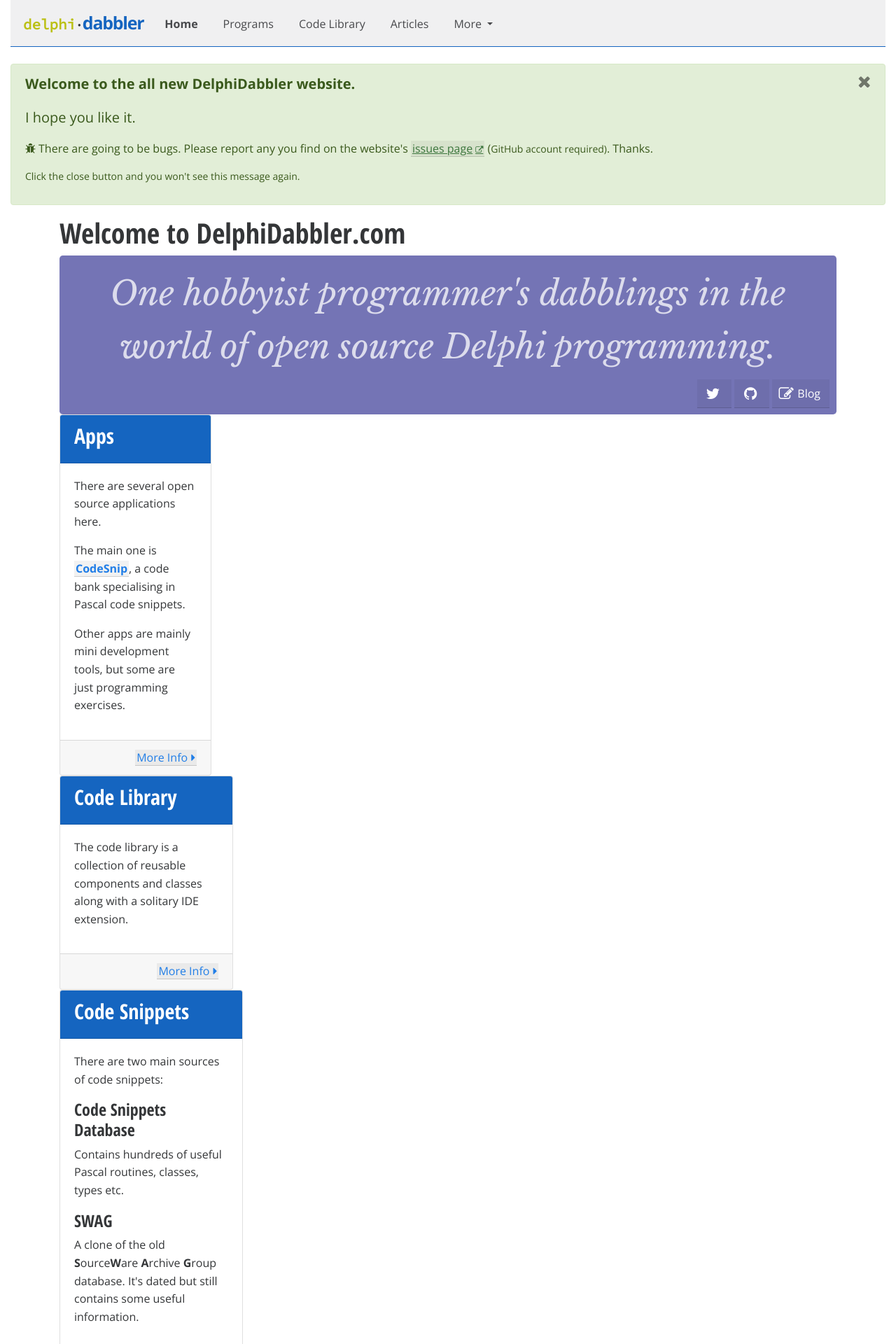
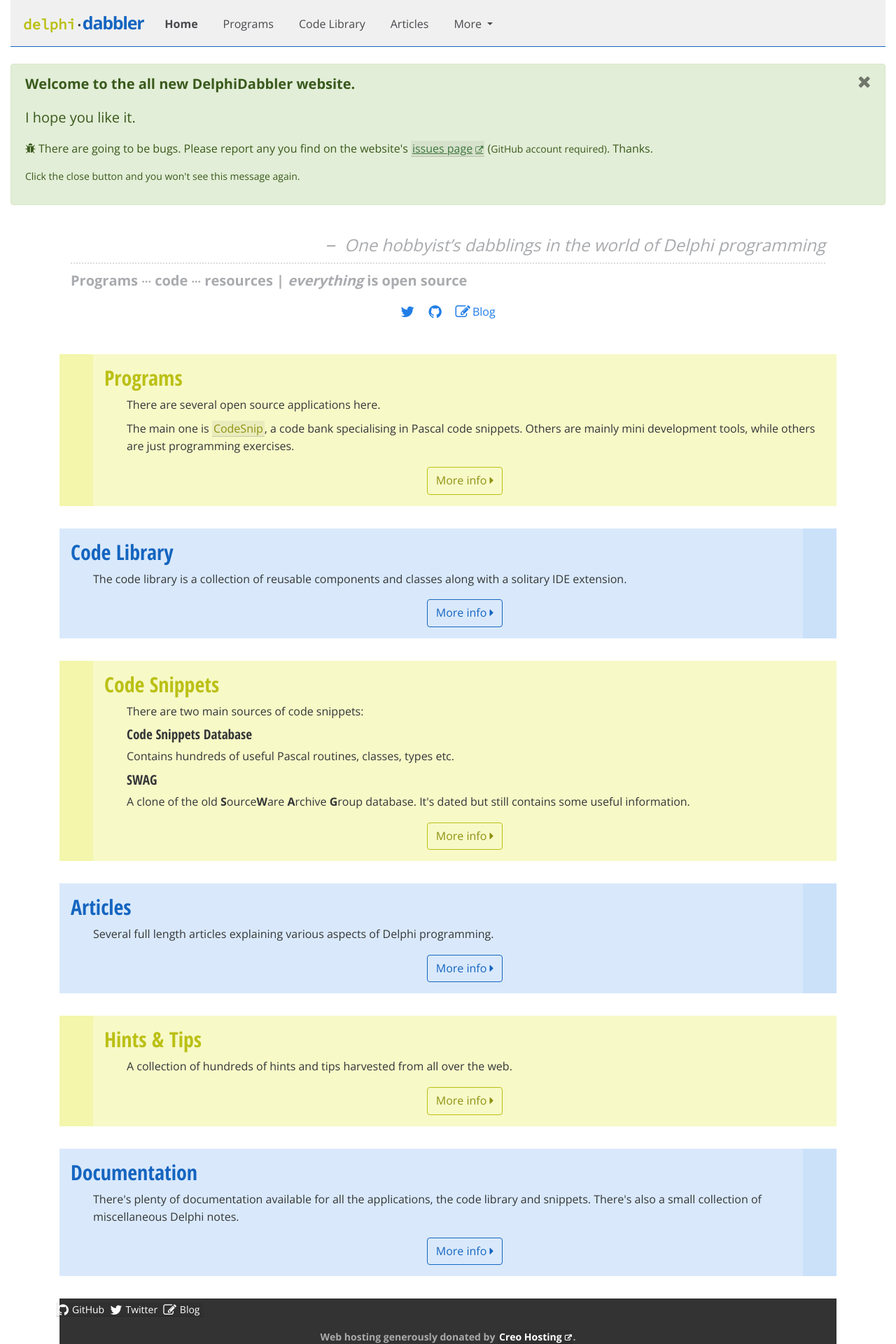
Before and after one commit to delphidabbler/delphidabbler.github.io, a Jekyll site: the page built from index.html, in a window 1280 px wide. Shown: the top 1920 px of the page at 70% size. Built offline with Jekyll 4.4.1, drawn with Linux system fonts in a browser that asks for light colours; nearby versions of some CDN libraries; comment, search, counter and statistics services are not loaded; some of the changed text lies outside the part shown.

Commit message:
Major rewrite and restyle of home page

```diff
--- /dev/null
+++ b/_sass/site-styles/_index.scss
@@ -0,0 +1,140 @@
+// ** Custom styling for home page
+
+#slogan {
+    padding: 1rem;
+
+    h1 {
+        color: $dd-theme-primary;
+    }
+
+    .dd-strapline {
+        font-size: 150%;
+        font-style: italic;
+        color: $dd-theme-gray-500;
+        border-bottom: 2px $dd-theme-gray-300 dotted;
+        padding: 0 0 0.25rem 0;
+        margin: 0 0 0.5rem 0;
+        text-align: right;
+        &:before {
+            font-size: 120%;
+            content: "\2013\00a0";
+        }
+    }
+
+    .dd-opensource {
+        font-size: 125%;
+        font-weight: bold;
+        text-align: left;
+        margin: 0 0 1rem 0;
+        color: $dd-theme-gray-500;
+
+        .dd-separator-dot:after {
+            content: "\00b7\00b7\00b7";
+            font-size: 80%;
+        }
+    }
+
+    .dd-link-boxes {
+        text-align: center;
+
+        a {
+            text-decoration: none;
+            background-color: transparent;
+            border: none;
+            border-bottom-width: 2px;
+            border-bottom-style: $dd-theme-link-border-style;
+            border-bottom-color: transparent;
+
+            &:hover {
+                border-bottom-color: $dd-theme-link;
+            }
+        }
+    }
+}
+
+#showcase {
+
+    $stripe-width: 3rem;
+    $stripe-style: solid;
+
+    .dd-showcase-item {
+        margin: 2rem 0;
+        padding: 1rem;
+
+        .btn-info {
+            background-color: transparent;
+            color: $dd-theme-body-text;
+        }
+
+        &:nth-child(odd) {
+
+            background-color: $dd-theme-secondary-light;
+            border-left: $stripe-width $stripe-style darken($dd-theme-secondary-light, 6%);
+
+            h2 {
+                color: $dd-theme-secondary;
+            }
+
+            .btn-info {
+                border-color: $dd-theme-secondary;
+                &:hover {
+                    background-color: darken($dd-theme-secondary-light, 15%);
+                }
+            }
+
+            a {
+                color: darken($dd-theme-secondary, 10%);
+            }
+        }
+
+        &:nth-child(even) {
+
+            background-color: $dd-theme-primary-light;
+            border-right: $stripe-width $stripe-style  darken($dd-theme-primary-light, 3%);
+
+            h2 {
+                color: $dd-theme-primary;
+            }
+
+            .btn-info {
+                margin-left: 2 * $stripe-width;
+                border-color: $dd-theme-primary;
+                &:hover {
+                    background-color: darken($dd-theme-primary-light, 15%);
+                }
+            }
+
+            a {
+                color: $dd-theme-primary;
+            }
+        }
+
+        .dd-showcase-item-header {
+            h2 {
+                margin-bottom: 0.5rem;
+            }
+        }
+
+        .dd-showcase-item-body {
+
+            margin-left: 2rem;
+
+            p {
+                margin-bottom: 0.5rem;
+                &:last-child {
+                    margin-bottom: 0;
+                }
+            }
+
+            h3 {
+                margin-bottom: 0.5rem;
+                font-size: 120%;
+            }
+        }
+
+        .dd-showcase-item-footer {
+            text-align: center;
+            margin-top: 1rem;
+        }
+    }
+}
--- a/_sass/site-styles/styles.scss
+++ b/_sass/site-styles/styles.scss
@@ -1,5 +1,6 @@
 @import "core";
 @import "logo";
+@import "index";
 // Import shims used to ease conversion from BS3 to BS4
 @import "shims";
 // Following files were created for BS3: they need to be reworked/refactored (and renamed)
--- a/index.html
+++ b/index.html
@@ -2,131 +2,199 @@
 title: Home Page
 ---
 
-<h1 roll="heading">Welcome to DelphiDabbler.com</h1>
+<section id="slogan" aria-label="Slogan">
 
-<div class="box">
-  <p class="text-center strapline">
-    One hobbyist programmer's dabblings in the world of open source Delphi programming.
-  </p>
-  <div class="text-right link-boxes">
-    <a href="{{ site.data.core.twitter-url }}" aria-label="{{ site.data.core.twitter-link-title }}" class="label label-primary"><span class="fa fa-lg fa-fw fa-twitter" aria-hidden="true"></span></a>
-    <a href="{{ site.data.core.github-url }}" aria-label="{{ site.data.core.github-link-title }}" class="label label-primary"><span class="fa fa-lg fa-fw fa-github" aria-hidden="true"></span></a>
-    <a href="{{ site.data.core.dd-blog-url }}" aria-label="{{ site.data.core.dd-blog-link-title }}" class="label label-primary"><span class="fa fa-lg fa-fw fa-pencil-square-o fa-x-pad-right" aria-hidden="true"></span>Blog</a>
-  </div>
+  <div class="dd-strapline">
+    One hobbyist&rsquo;s dabblings in the world of Delphi programming
   </div>
 
-<div class="row">
+  <div class="dd-opensource">
+    Programs <span class="dd-separator-dot"></span> code <span class="dd-separator-dot"></span> resources | <em>everything</em> is open source
+  </div>
 
-<section role="section" aria-labelledby="apps">
-  <div class="col-sm-6 col-lg-4">
-    <div class="card dd-shim-card-primary">
-      <header class="card-header" id="apps">
-        <h2>Apps</h2>
-      </header>
-      <div class="card-body">
-        <p>There are several open source applications here.</p>
-        <p>The main one is <a href="{{site.base-url}}{{site.data.core.software-base-url}}/codesnip" class="strong">CodeSnip</a>, a code bank specialising in Pascal code snippets.</p>
-        <p>Other apps are mainly mini development tools, but some are just programming exercises.</p>
+  <div class="dd-link-boxes">
+    <a
+      href="{{ site.data.core.twitter-url }}"
+      class="label label-primary"
+      aria-label="Go to Twitter account"
+    ><i class="fa fa-lg fa-fw fa-twitter" aria-hidden="true"></i></a>
+    <a
+      href="{{ site.data.core.github-url }}"
+      class="label label-primary"
+      aria-label="Go to GitHub account"
+    ><i class="fa fa-lg fa-fw fa-github" aria-hidden="true"></i></a>
+    <a
+      href="{{ site.data.core.dd-blog-url }}"
+      class="label label-primary"
+      aria-label="Go to the blog"
+    ><span aria-hidden="true"><i class="fa fa-lg fa-fw fa-pencil-square-o"></i>Blog</span></a>
   </div>
-      <footer class="card-footer text-right">
-        <a href="{{site.base-url}}{{site.data.core.apps-link}}"aria-label="{{ site.data.core.apps-link-title }}">More Info<span class="fa fa-x-pad-left fa-caret-right" aria-hidden="true"></span></a>
-      </footer>
-    </div>
-  </div>
-</section>
 
-<section role="section" aria-labelledby="codelib">
-  <div class="col-sm-6 col-lg-4">
-    <div class="card dd-shim-card-primary">
-      <header class="card-header" id="codelib">
-        <h2>Code Library</h2>
-      </header>
-      <div class="card-body">
-        <p>The code library is a collection of reusable components and classes along with a solitary IDE extension.</p>
-      </div>
-      <footer class="card-footer text-right">
-        <a href="{{site.base-url}}{{site.data.core.lib-link}}"aria-label="{{ site.data.core.lib-link-title }}">More Info<span class="fa fa-x-pad-left fa-caret-right" aria-hidden="true"></span></a>
-      </footer>
-    </div>
-  </div>
-</section>
-
-<!-- Clear the sm & md cols if their content doesn't match in height -->
-<div class="clearfix visible-md-block visible-sm-block role="presentation""></div>
-
-<section role="section" aria-labelledby="snippets">
-  <div class="col-sm-6 col-lg-4">
-    <div class="card dd-shim-card-primary">
-      <header class="card-header" id="snippets">
-        <h2>Code Snippets</h2>
-      </header>
-      <div class="card-body">
-        <p>There are two main sources of code snippets:</p>
-        <h3>Code Snippets Database</h3>
-        <p>Contains hundreds of useful Pascal routines, classes, types etc.</p>
-        <h3>SWAG</h3>
-        <p>A clone of the old <strong>S</strong>ource<strong>W</strong>are <strong>A</strong>rchive <strong>G</strong>roup database. It's dated but still contains some useful information.</em>
-      </div>
-      <footer class="card-footer text-right">
-        <a href="{{site.base-url}}{{site.data.core.snippets-link}}"aria-label="{{ site.data.core.snippets-link-title }}">More Info<span class="fa fa-x-pad-left fa-caret-right" aria-hidden="true"></span></a>
-      </footer>
-    </div>
-  </div>
-</section>
-
-<!-- Clear the lg cols if their content doesn't match in height -->
-<div class="clearfix visible-lg-block" role="presentation"></div>
-
-<section role="section" aria-labelledby="articles">
-  <div class="col-sm-6 col-lg-4">
-    <div class="card dd-shim-card-primary">
-      <header class="card-header" id="articles">
-        <h2>Articles</h2>
-      </header>
-      <div class="card-body">
-        <p>Several full length articles explaining various aspects of Delphi programming.</p>
-      </div>
-      <footer class="card-footer text-right">
-        <a href="{{site.base-url}}{{site.data.core.articles-link}}"aria-label="{{ site.data.core.articles-link-title }}">More Info<span class="fa fa-x-pad-left fa-caret-right" aria-hidden="true"></span></a>
-      </footer>
-    </div>
-  </div>
-</section>
-
-<!-- Clear the sm & md cols if their content doesn't match in height -->
-<div class="clearfix visible-md-block visible-sm-block" role="presentation"></div>
+</section> <!-- /#intro -->
 
 
-<section role="section" aria-labelledby="tips">
-  <div class="col-sm-6 col-lg-4">
-    <div class="card dd-shim-card-primary">
-      <header class="card-header" id="tips">
-        <h2>Hints &amp; Tips</h2>
+<section id="showcase" aria-label="List of site features">
+
+      <div class="dd-showcase-item">
+
+        <header
+          class="dd-showcase-item-header"
+          aria-labelledby="programs-section"
+        >
+          <h2 id="#programs-section">
+            Programs
+          </h2>
         </header>
-      <div class="card-body">
-        <p>A collection of hundreds of hints and tips harvested from all over the web.</p>
+
+        <div class="dd-showcase-item-body">
+          <p>
+            There are several open source applications here.
+          </p>
+          <p>
+            The main one is <a href="{{site.base-url}}{{site.data.core.software-base-url}}/codesnip">CodeSnip</a>, a code bank specialising in Pascal code snippets. Others are mainly mini development tools, while others are just programming exercises.
+          </p>
         </div>
-      <footer class="card-footer text-right">
-        <a href="{{site.base-url}}{{site.data.core.tips-link}}"aria-label="{{ site.data.core.tips-link-title }}">More Info<span class="fa fa-x-pad-left fa-caret-right" aria-hidden="true"></span></a>
+
+        <footer class="dd-showcase-item-footer">
+          <a
+            href="{{site.base-url}}{{site.data.core.apps-link}}"
+            class="btn btn-info"
+            aria-label="Display a list of programs"
+          >More info <i class="fa fa-caret-right" aria-hidden="true"></i></a>
         </footer>
+
       </div>
+
+      <div class="dd-showcase-item" aria-labelledby="codelib-section">
+
+        <header class="dd-showcase-item-header">
+          <h2 id="codelib-section">
+            Code Library
+          </h2>
+        </header>
+
+        <div class="dd-showcase-item-body">
+          <p>
+            The code library is a collection of reusable components and classes along with a solitary IDE extension.
+          </p>
         </div>
-</section>
 
-<section role="section" aria-labelledby="docs">
-  <div class="col-sm-6 col-lg-4">
-    <div class="card dd-shim-card-primary">
-      <header class="card-header" id="docs">
-        <h2>Documentation</h2>
+        <footer class="dd-showcase-item-footer">
+          <a
+            href="{{site.base-url}}{{site.data.core.lib-link}}"
+            class="btn btn-info"
+            aria-label="Display the contents of the code library"
+          >More info <i class="fa fa-caret-right" aria-hidden="true"></i></a>
+        </footer>
+
+      </div>
+
+      <div class="dd-showcase-item" aria-labelledby="snippets-section">
+
+        <header class="dd-showcase-item-header">
+          <h2 id="snippets-section">
+            Code Snippets
+          </h2>
         </header>
-      <div class="card-body">
-        <p>There's plenty of documentation available for all the applications, the code library and snippets. There's also a small collection of miscellaneous Delphi notes.</p>
+
+        <div class="dd-showcase-item-body">
+          <p>
+            There are two main sources of code snippets:
+          </p>
+          <h3>
+            Code Snippets Database
+          </h3>
+          <p>
+            Contains hundreds of useful Pascal routines, classes, types etc.
+          </p>
+          <h3>
+            SWAG
+          </h3>
+          <p>
+            A clone of the old <strong>S</strong>ource<strong>W</strong>are <strong>A</strong>rchive <strong>G</strong>roup database. It's dated but still contains some useful information.
+          </p>
         </div>
-      <footer class="card-footer text-right">
-        <a href="{{site.base-url}}{{site.data.core.docs-link}}"aria-label="{{ site.data.core.docs-link-title }}">More Info<span class="fa fa-x-pad-left fa-caret-right" aria-hidden="true"></span></a>
+
+        <footer class="dd-showcase-item-footer">
+          <a
+            href="{{site.base-url}}{{site.data.core.snippets-link}}"
+            class="btn btn-info"
+            aria-label="Display the code snippets page"
+          >More info <i class="fa fa-caret-right" aria-hidden="true"></i></a>
         </footer>
+
       </div>
+
+      <div class="dd-showcase-item">
+
+        <header class="dd-showcase-item-header" aria-labelledby="articles-section">
+          <h2 id="articles-section">
+            Articles
+          </h2>
+        </header>
+
+        <div class="dd-showcase-item-body">
+          <p>
+            Several full length articles explaining various aspects of Delphi programming.
+          </p>
         </div>
-</section>
 
-</div> <!-- /.row -->
+        <footer class="dd-showcase-item-footer">
+          <a
+            href="{{site.base-url}}{{site.data.core.articles-link}}"
+            class="btn btn-info"
+            aria-label="Display a list of articles"
+          >More info <i class="fa fa-caret-right" aria-hidden="true"></i></a>
+        </footer>
+
+      </div>
+
+      <div class="dd-showcase-item" aria-labelledby="tips-section">
+
+        <header class="dd-showcase-item-header">
+          <h2 id="tips-section">
+            Hints &amp; Tips
+          </h2>
+        </header>
+
+        <div class="dd-showcase-item-body">
+          <p>
+            A collection of hundreds of hints and tips harvested from all over the web.
+          </p>
+        </div>
+
+        <footer class="dd-showcase-item-footer">
+          <a
+            href="{{site.base-url}}{{site.data.core.tips-link}}"
+            class="btn btn-info"
+            aria-label="Display the hints &amp; tips page"
+          >More info <i class="fa fa-caret-right" aria-hidden="true"></i></a>
+        </footer>
+
+      </div>
+
+      <div class="dd-showcase-item">
+
+        <header class="dd-showcase-item-header" aria-labelledby="docs-section">
+          <h2 id="docs-section">
+            Documentation
+          </h2>
+        </header>
+
+        <div class="dd-showcase-item-body">
+          <p>
+            There's plenty of documentation available for all the applications, the code library and snippets. There's also a small collection of miscellaneous Delphi notes.
+          </p>
+        </div>
+
+        <footer class="dd-showcase-item-footer">
+          <a
+            href="{{site.base-url}}{{site.data.core.docs-link}}"
+            class="btn btn-info"
+            aria-label="Display the main documentation page"
+          >More info <i class="fa fa-caret-right" aria-hidden="true"></i></a>
+        </footer>
+
+      </div>
+
+</section> <!-- /#showcase -->
```
Lines whose indentation alone changed are shown as unchanged.
